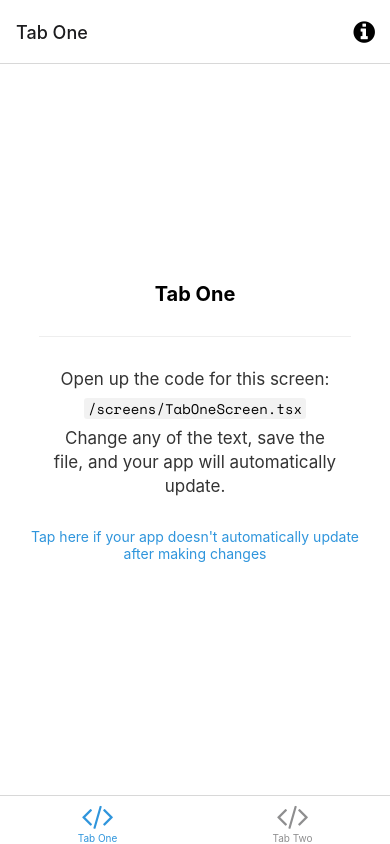
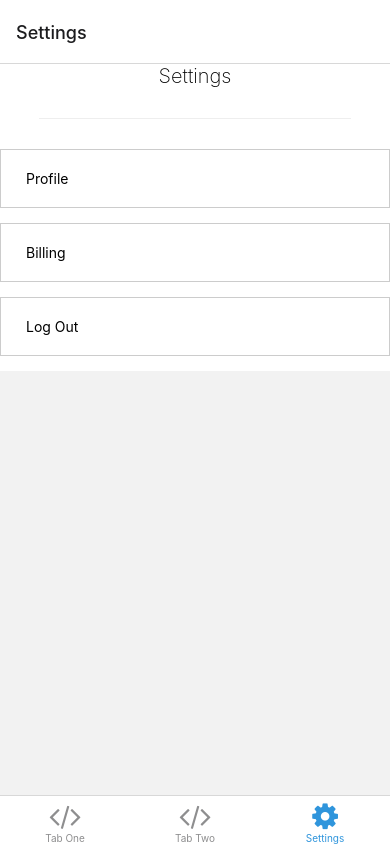
Before and after one commit to WardSoftware/wastesaver, a React Native app: screen /TabThree in a window 390 px wide. Built offline with nearby package versions, Linux system fonts and the light colour scheme; what expo-linking would draw is missing.

Commit message:
feat: Added wireframe Settings Screen

```diff
--- /dev/null
+++ b/components/ListItem.tsx
@@ -0,0 +1,29 @@
+import React from 'react';
+import { Text, View } from './Themed';
+import { StyleSheet, TouchableOpacity } from 'react-native';
+
+export default function ListItem(props: any) {
+    return (
+        <TouchableOpacity style={styles.viewStyle} onPress={props.onPress}>
+            <View>
+                <Text style={styles.textStyle}>{props.text}</Text>
+            </View>
+        </TouchableOpacity>
+    );
+}
+
+const styles = StyleSheet.create({
+    viewStyle: {
+        borderWidth: 1,
+        borderColor: "#cccccc",
+        marginBottom: 15,
+        padding: 10,
+        paddingLeft: 15,
+        width: "100%"
+    },
+    textStyle: {
+        padding: 10,
+
+    }
+
+})
--- a/navigation/LinkingConfiguration.ts
+++ b/navigation/LinkingConfiguration.ts
@@ -25,6 +25,11 @@ const linking: LinkingOptions<RootStackParamList> = {
               TabTwoScreen: 'two',
             },
           },
+          TabThree: {
+            screens: {
+              TabThreeScreen: 'settings',
+            }
+          }
         },
       },
       Modal: 'modal',
--- a/navigation/index.tsx
+++ b/navigation/index.tsx
@@ -16,6 +16,7 @@ import ModalScreen from '../screens/ModalScreen';
 import NotFoundScreen from '../screens/NotFoundScreen';
 import TabOneScreen from '../screens/TabOneScreen';
 import TabTwoScreen from '../screens/TabTwoScreen';
+import TabThreeScreen from '../screens/TabThreeScreen';
 import { RootStackParamList, RootTabParamList, RootTabScreenProps } from '../types';
 import LinkingConfiguration from './LinkingConfiguration';
 
@@ -92,6 +93,14 @@ function BottomTabNavigator() {
           tabBarIcon: ({ color }) => <TabBarIcon name="code" color={color} />,
         }}
       />
+      <BottomTab.Screen
+        name="TabThree"
+        component={TabThreeScreen}
+        options={{
+          title: 'Settings',
+          tabBarIcon: ({ color }) => <TabBarIcon name="cog" color={color} />,
+        }}
+      />
     </BottomTab.Navigator>
   );
 }
--- a/screens/TabOneScreen.tsx
+++ b/screens/TabOneScreen.tsx
@@ -1,4 +1,5 @@
 import { StyleSheet } from 'react-native';
+import React from 'react';
 
 import EditScreenInfo from '../components/EditScreenInfo';
 import { Text, View } from '../components/Themed';
@@ -22,7 +23,7 @@ const styles = StyleSheet.create({
   },
   title: {
     fontSize: 20,
-    fontWeight: 'bold',
+    fontWeight: '200',
   },
   separator: {
     marginVertical: 30,
--- /dev/null
+++ b/screens/TabThreeScreen.tsx
@@ -0,0 +1,40 @@
+import React from 'react';
+import { ScrollView, StyleSheet } from 'react-native';
+
+import { RootTabScreenProps } from '../types';
+import { Text, View } from '../components/Themed';
+import EditScreenInfo from '../components/EditScreenInfo';
+import ListItem from '../components/ListItem';
+
+
+
+export default function TabThreeScreen({ navigation }: RootTabScreenProps<'TabThree'>) {
+    return (
+        <ScrollView>
+            <View style={styles.container}>
+                <Text style={styles.title}>Settings</Text>
+                <View style={styles.separator} lightColor="#eee" darkColor="rgba(255,255,255,0.1)" />
+                <ListItem onPress={() => console.log("Profile")} text="Profile" />
+                <ListItem onPress={() => console.log("Billing")} text="Billing" />
+                <ListItem onPress={() => console.log("Log Out")} text="Log Out"/>
+            </View>
+        </ScrollView>
+    );
+}
+
+const styles = StyleSheet.create({
+    container: {
+      flex: 1,
+      alignItems: 'center',
+      justifyContent: 'center',
+    },
+    title: {
+      fontSize: 20,
+      fontWeight: '200',
+    },
+    separator: {
+      marginVertical: 30,
+      height: 1,
+      width: '80%',
+    },
+  });
--- a/screens/TabTwoScreen.tsx
+++ b/screens/TabTwoScreen.tsx
@@ -21,7 +21,7 @@ const styles = StyleSheet.create({
   },
   title: {
     fontSize: 20,
-    fontWeight: 'bold',
+    fontWeight: '200',
   },
   separator: {
     marginVertical: 30,
--- a/tsconfig.json
+++ b/tsconfig.json
@@ -1,6 +1,7 @@
 {
   "extends": "expo/tsconfig.base",
   "compilerOptions": {
+    "jsx": "react",
     "strict": true
   }
 }
--- a/types.tsx
+++ b/types.tsx
@@ -27,6 +27,7 @@ export type RootStackScreenProps<Screen extends keyof RootStackParamList> = Nati
 export type RootTabParamList = {
   TabOne: undefined;
   TabTwo: undefined;
+  TabThree: undefined;
 };
 
 export type RootTabScreenProps<Screen extends keyof RootTabParamList> = CompositeScreenProps<
```
